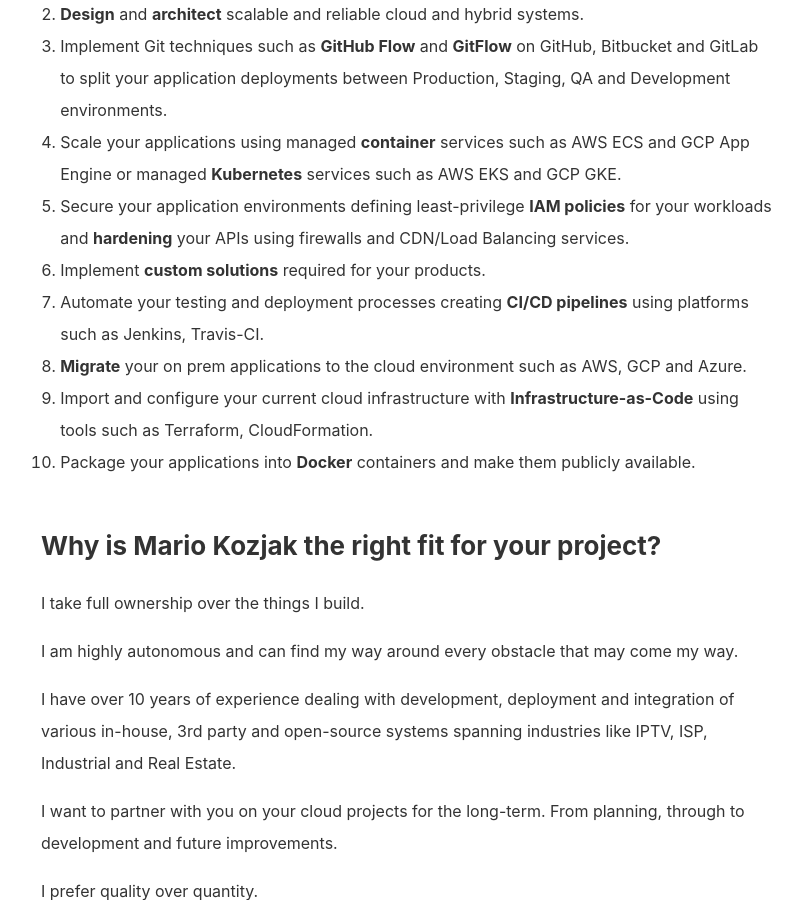
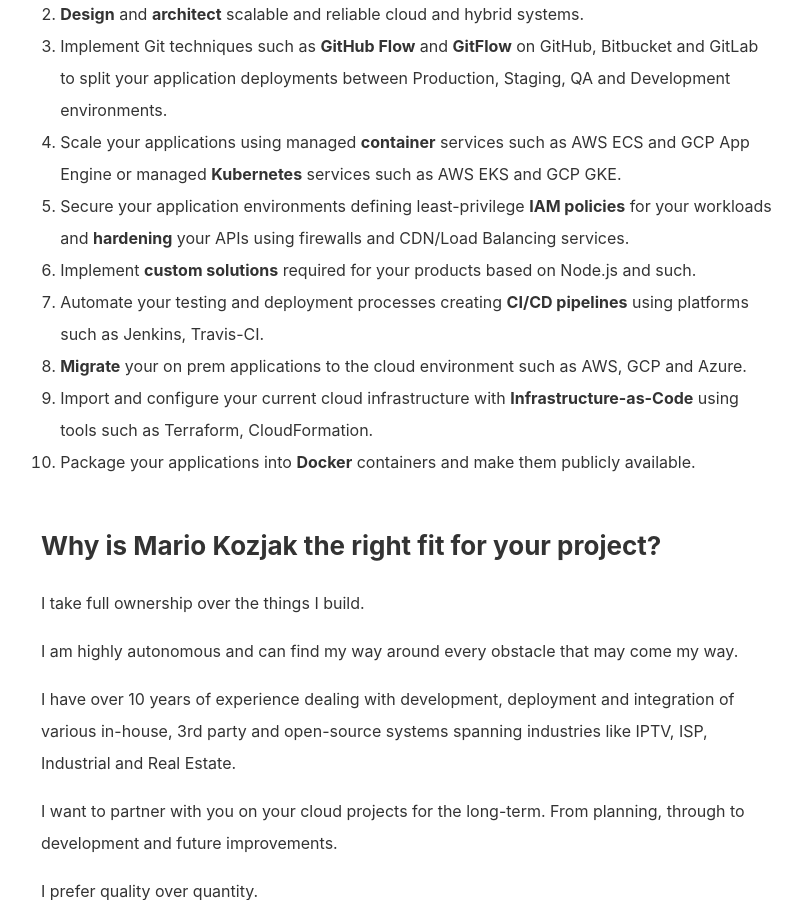
Before and after one commit to mkozjak/mkozjak.github.io, a Jekyll site: the page built from index.html, in a window 1280 px wide and 900 px high, scrolled down 787 px. Shown: the whole window, without its empty margins (231-1033 px from the left). Built offline with Jekyll 4.4.1, drawn with Linux system fonts in a browser that asks for light colours.

Commit message:
Update index.html

```diff
--- a/index.html
+++ b/index.html
@@ -23,7 +23,7 @@
         <li>Implement Git techniques such as <strong>GitHub Flow</strong> and <strong>GitFlow</strong> on GitHub, Bitbucket and GitLab to split your application deployments between Production, Staging, QA and Development environments.</li>
         <li>Scale your applications using managed <strong>container</strong> services such as AWS ECS and GCP App Engine or managed <strong>Kubernetes</strong> services such as AWS EKS and GCP GKE.</li>
         <li>Secure your application environments defining least-privilege <strong>IAM policies</strong> for your workloads and <strong>hardening</strong> your APIs using firewalls and CDN/Load Balancing services.</li>
-        <li>Implement <strong>custom solutions</strong> required for your products.</li>
+        <li>Implement <strong>custom solutions</strong> required for your products based on Node.js and such.</li>
         <li>Automate your testing and deployment processes creating <strong>CI/CD pipelines</strong> using platforms such as Jenkins, Travis-CI.</li>
         <li><strong>Migrate</strong> your on prem applications to the cloud environment such as AWS, GCP and Azure.</li>
         <li>Import and configure your current cloud infrastructure with <strong>Infrastructure-as-Code</strong> using tools such as Terraform, CloudFormation.</li>
```
